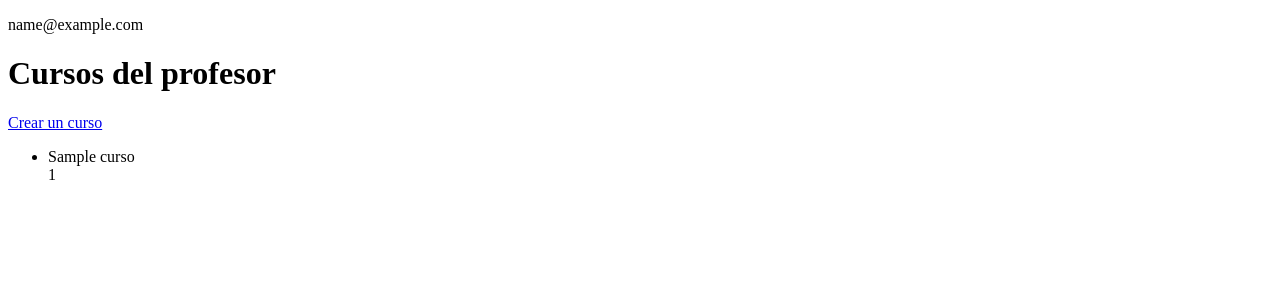
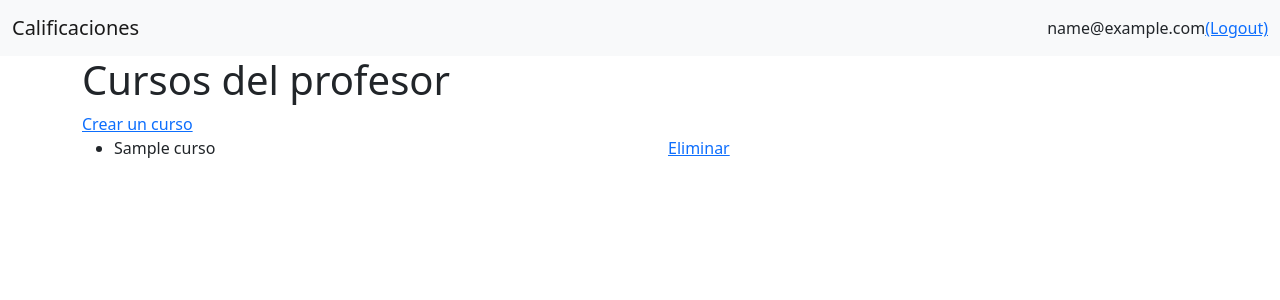
Before and after one commit to joalceco/calificaciones, a Flask app: page /cursos in a window 1280 px wide. Shown: the top 300 px of the page. Run offline with Flask 2, Linux system fonts and the light colour scheme; a user stored in the database is signed in; tables that the repository leaves empty hold one stand-in row (values such as "Sample post").

Commit message:
Logins y Cursos

```diff
--- a/app/routes.py
+++ b/app/routes.py
@@ -74,9 +74,14 @@ def cursos_create():
         #pidiento el formulario
         return render_template("curso_create.html", form=form)
 
-@app.route("/cursos/destroy/{id:int}", methods=["GET"])
+@app.route("/cursos/destroy/<int:id>")
 def cursos_destroy(id):
     # Revisar la bd si existe ese curso con ese id
+    curso = Curso.query.filter_by(id=id).first()
     # Eliminarlo de la base de datos
+    # curso.delete()
+    db.session.delete(curso)
+    db.session.commit()
     # Redireccionar a cursos create
-    pass
+    return redirect(url_for("cursos_index"))
+    # return str(curso.name)
--- a/app/templates/base.html
+++ b/app/templates/base.html
@@ -5,13 +5,56 @@
     <meta http-equiv="X-UA-Compatible" content="IE=edge">
     <meta name="viewport" content="width=device-width, initial-scale=1.0">
     <title>Document</title>
+    <link href="https://cdn.jsdelivr.net/npm/bootstrap@5.0.1/dist/css/bootstrap.min.css" rel="stylesheet" integrity="sha384-+0n0xVW2eSR5OomGNYDnhzAbDsOXxcvSN1TPprVMTNDbiYZCxYbOOl7+AMvyTG2x" crossorigin="anonymous">
+    <script src="https://cdn.jsdelivr.net/npm/bootstrap@5.0.1/dist/js/bootstrap.min.js" integrity="undefined" crossorigin="anonymous"></script>
 </head>
 <body>
-    <div>
-        <p>{{ current_user.email }}</p>
-    </div>
+    <nav class="navbar navbar-expand-lg navbar-light bg-light">
+        <div class="container-fluid">
+          <a class="navbar-brand" href="#">Calificaciones</a>
+          <!-- <button class="navbar-toggler" type="button" data-bs-toggle="collapse" data-bs-target="#navbarSupportedContent" aria-controls="navbarSupportedContent" aria-expanded="false" aria-label="Toggle navigation">
+            <span class="navbar-toggler-icon"></span>
+          </button>
+          <div class="collapse navbar-collapse" id="navbarSupportedContent">
+            <ul class="navbar-nav me-auto mb-2 mb-lg-0">
+              <li class="nav-item">
+                <a class="nav-link active" aria-current="page" href="#">Home</a>
+              </li>
+              <li class="nav-item">
+                <a class="nav-link" href="#">Link</a>
+              </li>
+              <li class="nav-item dropdown">
+                <a class="nav-link dropdown-toggle" href="#" id="navbarDropdown" role="button" data-bs-toggle="dropdown" aria-expanded="false">
+                  Dropdown
+                </a>
+                <ul class="dropdown-menu" aria-labelledby="navbarDropdown">
+                  <li><a class="dropdown-item" href="#">Action</a></li>
+                  <li><a class="dropdown-item" href="#">Another action</a></li>
+                  <li><hr class="dropdown-divider"></li>
+                  <li><a class="dropdown-item" href="#">Something else here</a></li>
+                </ul>
+              </li>
+              <li class="nav-item">
+                <a class="nav-link disabled" href="#" tabindex="-1" aria-disabled="true">Disabled</a>
+              </li>
+            </ul> -->
+            <form class="d-flex">
+            {% if current_user.is_authenticated %}
+              <a>{{ current_user.email }}</a>
+              <a href="{{ url_for('logout')}}">(Logout)</a>
+            {% else %}
+                <a href="{{ url_for('login')}}">(Login)</a>
+            {% endif %}
+            </form>
+          </div>
+        </div>
+      </nav>
+
+    <div class="container">
     {% block content %}
     <h1>En construcción</h1>
     {% endblock%}
+    </div>
+    <script src="https://ajax.googleapis.com/ajax/libs/jquery/3.6.0/jquery.min.js"></script>
 </body>
 </html>
--- a/app/templates/cursos_index.html
+++ b/app/templates/cursos_index.html
@@ -5,8 +5,17 @@
     <a href="{{url_for('cursos_create')}}">Crear un curso</a>
     <ul>
         {% for curso in cursos %}
-        <li>{{curso.name}}</li>
-        {{curso.id}}
+        <div class="row">
+            <div class="col">
+                <li>{{curso.name}}</li>
+            </div>
+            <div class="col">
+                <a href="{{ url_for('cursos_destroy', id=curso.id) }}"> Eliminar</a>
+            </div>
+
+        </div>
+
+
         {% endfor %}
     </ul>
 {% endblock %}
```
